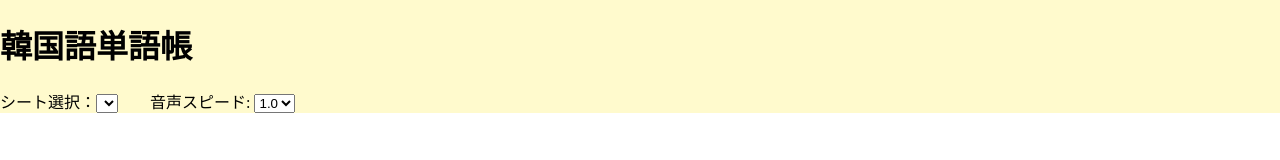
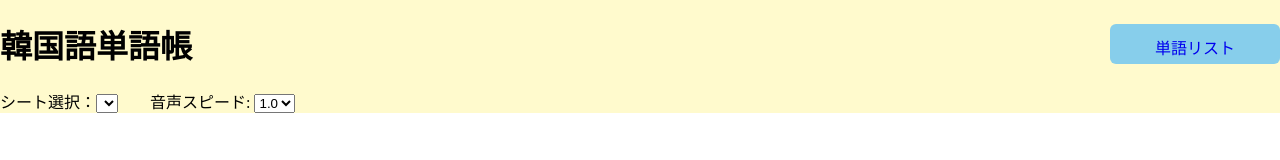
Before and after one commit to HidekiTakazawa/kankokugotangocyou, a plain HTML site: page index.html in a window 1280 px wide. Drawn offline with nearby package versions, Linux system fonts and the light colour scheme; no server answers.

Commit message:
Add files via upload

```diff
--- a/index.html
+++ b/index.html
@@ -1,4 +1,3 @@
-
 <!DOCTYPE html>
 <html lang="ja">
 
@@ -21,6 +20,27 @@
       width: 100%;
 
 
+    }
+
+    .header2 {
+
+      display: flex;
+    }
+
+    .linkurl {
+      margin-top: 24px;
+      margin-left: auto;
+    }
+    #flash {
+      display: inline-block;
+      width: 170px;
+      height: 40px;
+      cursor: pointer;
+      background-color: skyblue;
+      text-decoration: none;
+      text-align: center;
+      line-height: 50px;
+      border-radius: 6px
     }
 
     .dataContent {
@@ -88,7 +108,15 @@
 
 <body>
   <div class="header">
-    <h1>韓国語単語帳</h1>
+    <div class="header2">
+      <h1>韓国語単語帳</h1>
+      <div class="linkurl">
+        <a id="flash" href="https://hidekitakazawa.github.io/kankokugoTangoList/" target="_blank">単語リスト</a>
+        <!-- <a id="ikeda" href="index6.Chinese" target="_blank">使用手引書</a> -->
+
+      </div>
+
+    </div>
     <div class="divFlex">
       <div class="sheetSelect">
 
```
